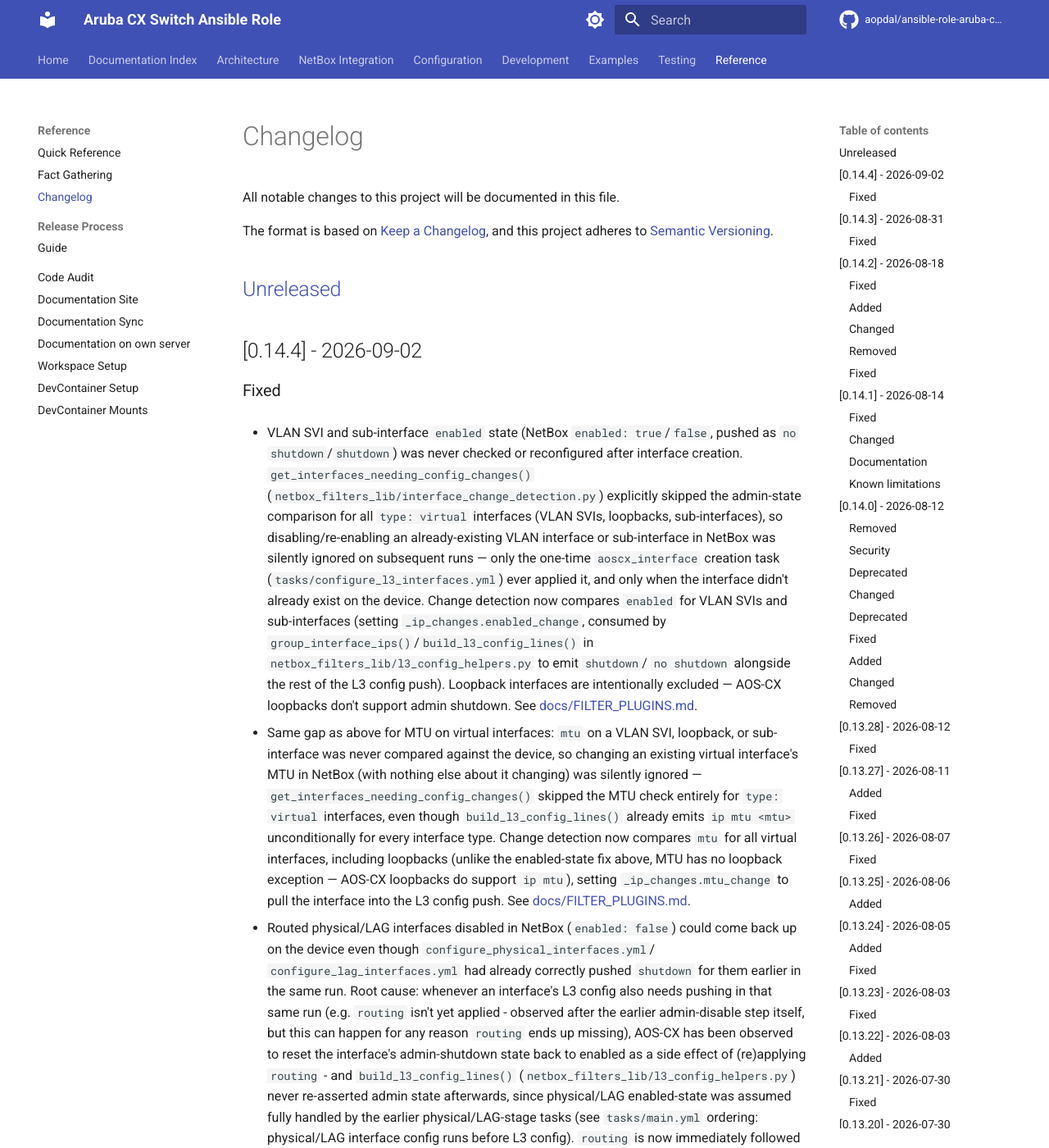
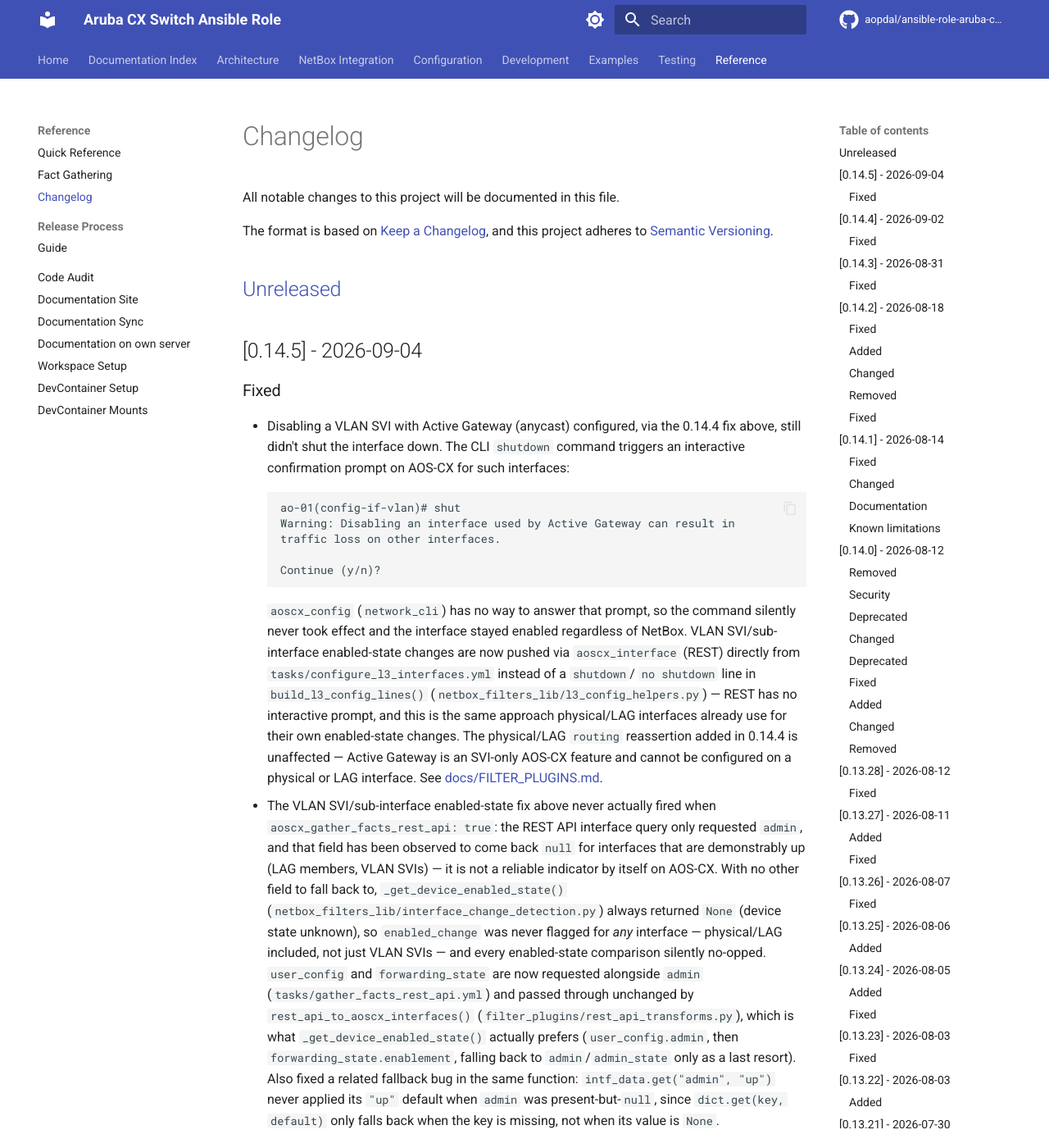
Before and after one commit to aopdal/ansible-role-aruba-cx-switch, an MkDocs documentation site: the page built from docs/CHANGELOG.md, in a window 1280 px wide and 1400 px high. Shown: the whole window at 82% size. Built offline with MkDocs 1.6.1 and Material for MkDocs 9.7.7, drawn with Linux system fonts in a browser that asks for light colours; comment, search, counter and statistics services are not loaded.

Commit message:
chore: release version 0.14.5

````diff
--- a/CHANGELOG.md
+++ b/CHANGELOG.md
@@ -6,6 +6,56 @@
 and this project adheres to [Semantic Versioning](https://semver.org/spec/v2.0.0.html).
 
 ## [Unreleased]
+
+## [0.14.5] - 2026-09-04
+
+### Fixed
+
+- Disabling a VLAN SVI with Active Gateway (anycast) configured, via the
+  0.14.4 fix above, still didn't shut the interface down. The CLI
+  `shutdown` command triggers an interactive confirmation prompt on
+  AOS-CX for such interfaces:
+  ```
+  ao-01(config-if-vlan)# shut
+  Warning: Disabling an interface used by Active Gateway can result in
+  traffic loss on other interfaces.
+
+  Continue (y/n)?
+  ```
+  `aoscx_config` (`network_cli`) has no way to answer that prompt, so the
+  command silently never took effect and the interface stayed enabled
+  regardless of NetBox. VLAN SVI/sub-interface enabled-state changes are
+  now pushed via `aoscx_interface` (REST) directly from
+  `tasks/configure_l3_interfaces.yml` instead of a `shutdown`/
+  `no shutdown` line in `build_l3_config_lines()`
+  (`netbox_filters_lib/l3_config_helpers.py`) — REST has no interactive
+  prompt, and this is the same approach physical/LAG interfaces already
+  use for their own enabled-state changes. The physical/LAG `routing`
+  reassertion added in 0.14.4 is unaffected — Active Gateway is an
+  SVI-only AOS-CX feature and cannot be configured on a physical or LAG
+  interface. See
+  [docs/FILTER_PLUGINS.md](docs/FILTER_PLUGINS.md#l3-interface-ip-address-idempotency).
+- The VLAN SVI/sub-interface enabled-state fix above never actually fired
+  when `aoscx_gather_facts_rest_api: true`: the REST API interface query
+  only requested `admin`, and that field has been observed to come back
+  `null` for interfaces that are demonstrably up (LAG members, VLAN SVIs)
+  — it is not a reliable indicator by itself on AOS-CX. With no other
+  field to fall back to, `_get_device_enabled_state()`
+  (`netbox_filters_lib/interface_change_detection.py`) always returned
+  `None` (device state unknown), so `enabled_change` was never flagged for
+  *any* interface — physical/LAG included, not just VLAN SVIs — and every
+  enabled-state comparison silently no-opped. `user_config` and
+  `forwarding_state` are now requested alongside `admin`
+  (`tasks/gather_facts_rest_api.yml`) and passed through unchanged by
+  `rest_api_to_aoscx_interfaces()`
+  (`filter_plugins/rest_api_transforms.py`), which is what
+  `_get_device_enabled_state()` actually prefers
+  (`user_config.admin`, then `forwarding_state.enablement`, falling back
+  to `admin`/`admin_state` only as a last resort). Also fixed a related
+  fallback bug in the same function: `intf_data.get("admin", "up")` never
+  applied its `"up"` default when `admin` was present-but-`null`, since
+  `dict.get(key, default)` only falls back when the key is missing, not
+  when its value is `None`.
 
 ## [0.14.4] - 2026-09-02
 
--- a/docs/CHANGELOG.md
+++ b/docs/CHANGELOG.md
@@ -6,6 +6,56 @@
 and this project adheres to [Semantic Versioning](https://semver.org/spec/v2.0.0.html).
 
 ## [Unreleased]
+
+## [0.14.5] - 2026-09-04
+
+### Fixed
+
+- Disabling a VLAN SVI with Active Gateway (anycast) configured, via the
+  0.14.4 fix above, still didn't shut the interface down. The CLI
+  `shutdown` command triggers an interactive confirmation prompt on
+  AOS-CX for such interfaces:
+  ```
+  ao-01(config-if-vlan)# shut
+  Warning: Disabling an interface used by Active Gateway can result in
+  traffic loss on other interfaces.
+
+  Continue (y/n)?
+  ```
+  `aoscx_config` (`network_cli`) has no way to answer that prompt, so the
+  command silently never took effect and the interface stayed enabled
+  regardless of NetBox. VLAN SVI/sub-interface enabled-state changes are
+  now pushed via `aoscx_interface` (REST) directly from
+  `tasks/configure_l3_interfaces.yml` instead of a `shutdown`/
+  `no shutdown` line in `build_l3_config_lines()`
+  (`netbox_filters_lib/l3_config_helpers.py`) — REST has no interactive
+  prompt, and this is the same approach physical/LAG interfaces already
+  use for their own enabled-state changes. The physical/LAG `routing`
+  reassertion added in 0.14.4 is unaffected — Active Gateway is an
+  SVI-only AOS-CX feature and cannot be configured on a physical or LAG
+  interface. See
+  [docs/FILTER_PLUGINS.md](FILTER_PLUGINS.md#l3-interface-ip-address-idempotency).
+- The VLAN SVI/sub-interface enabled-state fix above never actually fired
+  when `aoscx_gather_facts_rest_api: true`: the REST API interface query
+  only requested `admin`, and that field has been observed to come back
+  `null` for interfaces that are demonstrably up (LAG members, VLAN SVIs)
+  — it is not a reliable indicator by itself on AOS-CX. With no other
+  field to fall back to, `_get_device_enabled_state()`
+  (`netbox_filters_lib/interface_change_detection.py`) always returned
+  `None` (device state unknown), so `enabled_change` was never flagged for
+  *any* interface — physical/LAG included, not just VLAN SVIs — and every
+  enabled-state comparison silently no-opped. `user_config` and
+  `forwarding_state` are now requested alongside `admin`
+  (`tasks/gather_facts_rest_api.yml`) and passed through unchanged by
+  `rest_api_to_aoscx_interfaces()`
+  (`filter_plugins/rest_api_transforms.py`), which is what
+  `_get_device_enabled_state()` actually prefers
+  (`user_config.admin`, then `forwarding_state.enablement`, falling back
+  to `admin`/`admin_state` only as a last resort). Also fixed a related
+  fallback bug in the same function: `intf_data.get("admin", "up")` never
+  applied its `"up"` default when `admin` was present-but-`null`, since
+  `dict.get(key, default)` only falls back when the key is missing, not
+  when its value is `None`.
 
 ## [0.14.4] - 2026-09-02
 
````
Also changed, not shown: 1 other file.
